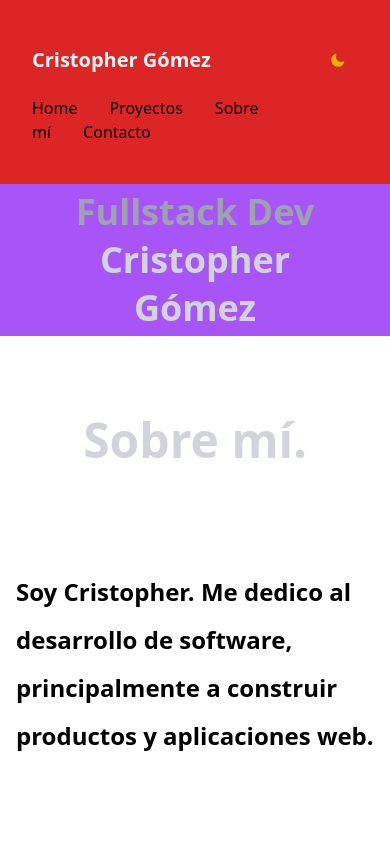
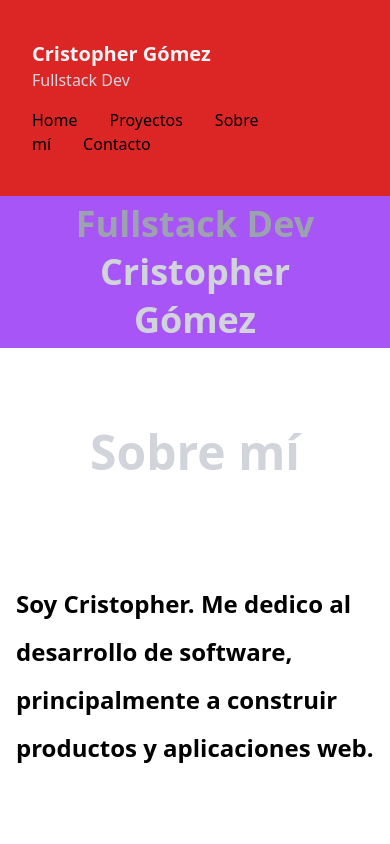
Before and after one commit to ristofer/gatito-portfolio, a Next.js app: page / in a window 390 px wide. Shown: the top 844 px of the page. Built offline with nearby package versions, Linux system fonts and the light colour scheme.

Commit message:
add contact page and fix links on projects page

```diff
--- a/components/AboutMe.js
+++ b/components/AboutMe.js
@@ -6,7 +6,7 @@ export default function AboutMe() {
         <section className="bg-white dark:bg-gray-800 pb-40">
             <div className="max-w-6xl mx-auto h-48 bg-white dark:bg-gray-800">
                 <h1 className="text-5xl md:text-9xl text-gray-300 font-bold py-20 text-center md:text-left">
-                    Sobre mí.
+                    Sobre mí
                 </h1>
             </div>
             <div className="bg-white -mt-10 dark:bg-gray-900">
--- /dev/null
+++ b/components/Contact.js
@@ -0,0 +1,35 @@
+import React from "react";
+import userData from "@constants/data";
+
+export default function Contact() {
+    return (
+        <section className="bg-white dark:bg-gray-800 pb-40">
+            <div className="text-container max-w-6xl pt-2 mx-auto">
+                <p
+                    className="leading-loose text-xl md:text-3xl font-semibold pb-2 pt-2"
+                    style={{ lineHeight: "3rem" }}>
+                    Puedes contactarme a través de mi Linkedin
+                    o correo electrónico
+                </p>
+
+                <a
+                    href={userData.socialLinks.linkedin}
+                    className="flex flex-row text-base font-normal text-gray-600 dark:text-gray-300"
+                >
+                    <svg
+                        xmlns="http://www.w3.org/2000/svg"
+                        width="16"
+                        height="16"
+                        fill="currentColor"
+                        className="bi bi-linkedin h-5 w-5"
+                        viewBox="0 0 16 16"
+                    >
+                        <path d="M0 1.146C0 .513.526 0 1.175 0h13.65C15.474 0 16 .513 16 1.146v13.708c0 .633-.526 1.146-1.175 1.146H1.175C.526 16 0 15.487 0 14.854V1.146zm4.943 12.248V6.169H2.542v7.225h2.401zm-1.2-8.212c.837 0 1.358-.554 1.358-1.248-.015-.709-.52-1.248-1.342-1.248-.822 0-1.359.54-1.359 1.248 0 .694.521 1.248 1.327 1.248h.016zm4.908 8.212V9.359c0-.216.016-.432.08-.586.173-.431.568-.878 1.232-.878.869 0 1.216.662 1.216 1.634v3.865h2.401V9.25c0-2.22-1.184-3.252-2.764-3.252-1.274 0-1.845.7-2.165 1.193v.025h-.016a5.54 5.54 0 0 1 .016-.025V6.169h-2.4c.03.678 0 7.225 0 7.225h2.4z" />
+                    </svg>
+                    <p className="mx-4"> Cristopher Gómez</p>
+                </a>
+
+            </div>
+        </section >
+    );
+};
--- a/components/Navbar.js
+++ b/components/Navbar.js
@@ -21,40 +21,11 @@ export default function Navbar() {
                         <h1 className="font-semibold text-xl text-gray-100 dark:text-gray-100">
                             Cristopher Gómez
                         </h1>
+                        <p className="text-base font-light text-gray-300">
+                            Fullstack Dev
+                        </p>
                     </Link>
                 </div>
-                <button
-                    aria-label="Modo oscuro"
-                    type="button"
-                    className="w-10 h-10 p-3 rounded focus:outline-none"
-                    onClick={() => setTheme(theme === "dark" ? "light" : "dark")}
-                >
-                    {mounted && (
-                        <svg
-                            xmlns="http://www.w3.org/2000/svg"
-                            viewBox="0 0 24 24"
-                            fill="currentColor"
-                            stroke="currentColor"
-                            className="w-4 h-4 text-yellow-500 dark:text-yellow-500"
-                        >
-                            {theme === "dark" ? (
-                                <path
-                                    strokeLinecap="round"
-                                    strokeLinejoin="round"
-                                    strokeWidth={2}
-                                    d="M12 3v1m0 16v1m9-9h-1M4 12H3m15.364 6.364l-.707-.707M6.343 6.343l-.707-.707m12.728 0l-.707.707M6.343 17.657l-.707.707M16 12a4 4 0 11-8 0 4 4 0 018 0z"
-                                />
-                            ) : (
-                                <path
-                                    strokeLinecap="round"
-                                    strokeLinejoin="round"
-                                    strokeWidth={2}
-                                    d="M20.354 15.354A9 9 0 018.646 3.646 9.003 9.003 0 0012 21a9.003 9.003 0 008.354-5.646z"
-                                />
-                            )}
-                        </svg>
-                    )}
-                </button>
             </div>
             <div className="space-x-8 block mt-4">
                 <Link
--- a/components/Projects.js
+++ b/components/Projects.js
@@ -28,7 +28,7 @@ export default function Projects() {
 
 const ProjectCard = ({ title, link, imgUrl, number }) => {
     return (
-        <a href={link} className="w-full block shadow-2xl">
+        <a href={link} className="w-full block shadow-2xl" rel="noreferrer" target="_blank">
             <div className="relative overflow-hidden rounded-3xl">
                 <div className="h-80 object-cover">
                     <img
--- /dev/null
+++ b/pages/contact.js
@@ -0,0 +1,12 @@
+import React from "react";
+import Contact from "../components/Contact";
+import ContainerBlock from "../components/ContainerBlock";
+
+export default function contact(){
+    return(
+        <ContainerBlock title="Contacto"
+        >
+            <Contact/>
+        </ContainerBlock>
+    );
+};
```
